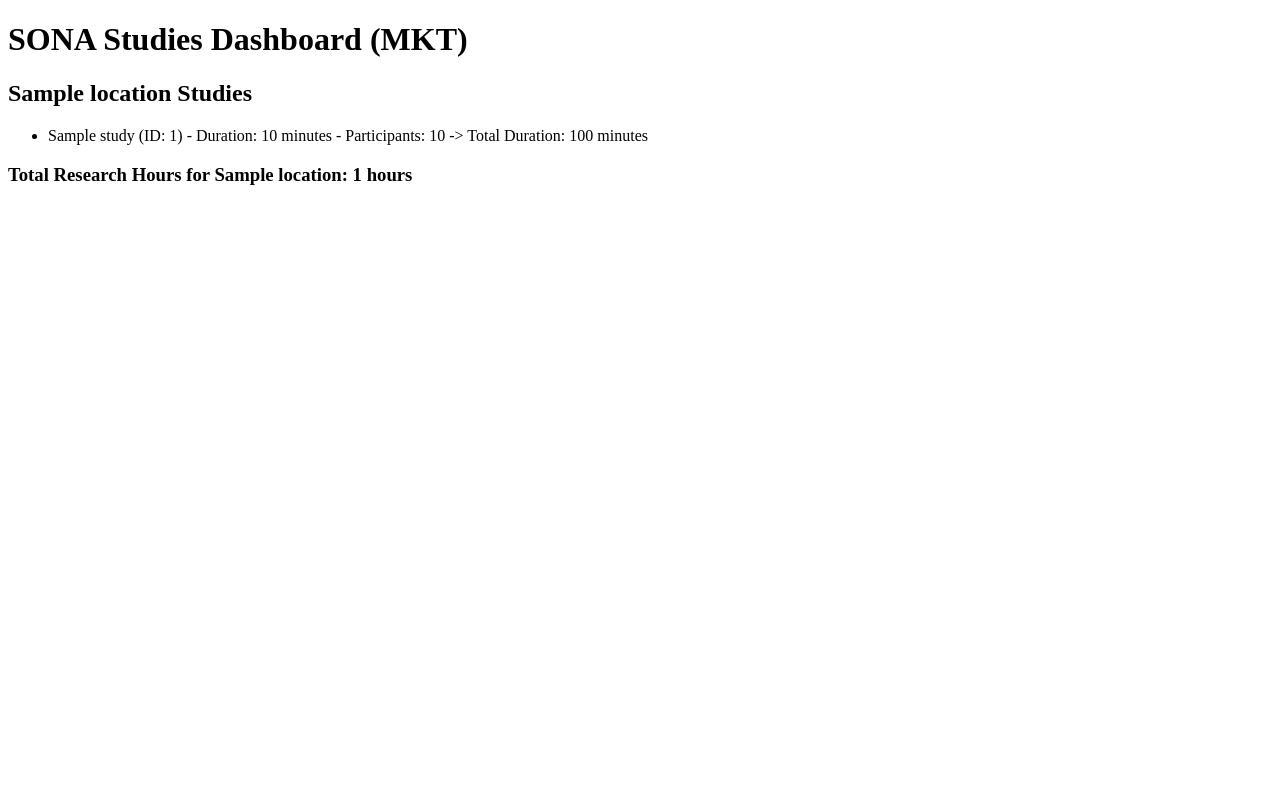
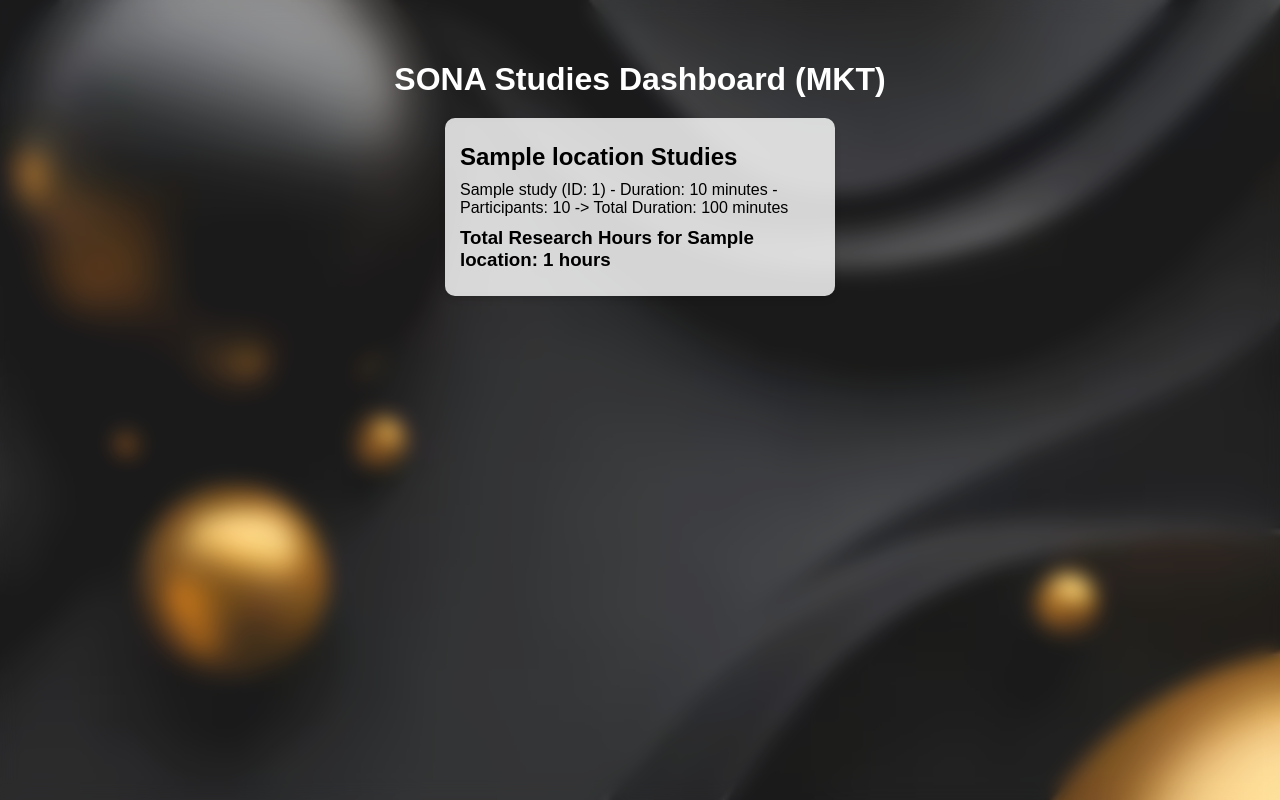
Before and after one commit to LesenmiaoYu/MBRL_ResearchDashboard, a Flask app: template app/templates/index.html in a window 1280 px wide. Run offline with Flask 3, Linux system fonts and the light colour scheme; the template is opened without the code that fills it: most values are stand-ins (such as "Sample title", 1, 10 or a date in 2020).

Commit message:
front end changes

```diff
--- /dev/null
+++ b/app/static/styles.css
@@ -0,0 +1,59 @@
+/* styles.css */
+html, body {
+    height: 100%;
+    margin: 0;
+    font-family: Arial, sans-serif;
+    background: url('../static/backgroundImage.png') no-repeat center center fixed; /* Adjusts background image */
+    background-size: cover; /* Ensures background covers entire viewport */
+}
+
+.glass-effect {
+    min-height: 100vh; /* Minimum height to cover the full viewport height */
+    width: 100%;
+    display: flex;
+    flex-direction: column; /* Organizes children in a column */
+    align-items: center;
+    justify-content: flex-start; /* Starts aligning children from the top */
+    background: rgba(255, 255, 255, 0.1);
+    backdrop-filter: blur(10px);
+    -webkit-backdrop-filter: blur(10px);
+    padding: 20px;
+    box-sizing: border-box;
+}
+
+h1 {
+    color: white;
+    margin-bottom: 20px;
+    padding-top: 20px; /* Adds padding at the top for the header */
+}
+
+.card-container {
+    width: 100%;
+    max-width: 1200px; /* Maximum width of the card container */
+    display: flex;
+    flex-wrap: wrap; /* Allows cards to wrap onto the next line */
+    justify-content: center;
+    gap: 20px;
+}
+
+.card {
+    flex: 1; /* Allows cards to grow and fill the space */
+    min-width: 280px; /* Minimum width of a card */
+    max-width: 360px; /* Maximum width of a card */
+    background: rgba(255, 255, 255, 0.8);
+    backdrop-filter: blur(5px);
+    -webkit-backdrop-filter: blur(5px);
+    border-radius: 10px;
+    padding: 15px;
+    box-shadow: 0 4px 6px rgba(0,0,0,0.1);
+    margin-bottom: 10px; /* Adds margin below each card */
+}
+
+.card h2, .card ul, .card h3 {
+    margin: 10px 0;
+}
+
+ul {
+    list-style-type: none;
+    padding: 0;
+}
--- a/app/templates/index.html
+++ b/app/templates/index.html
@@ -2,11 +2,16 @@
 <html lang="en">
 <head>
     <meta charset="UTF-8">
+    <meta name="viewport" content="width=device-width, initial-scale=1.0">
+    <link rel="stylesheet" href="../static/styles.css">
     <title>SONA Studies Dashboard</title>
 </head>
 <body>
+    <div class="glass-effect">
         <h1>SONA Studies Dashboard (MKT)</h1>
+        <div class="card-container">
             {% for location, data in location_data.items() %}
+            <div class="card">
                 <h2>{{ location.capitalize() }} Studies</h2>
                 <ul>
                     {% for study in data.studies %}
@@ -14,7 +19,9 @@
                     {% endfor %}
                 </ul>
                 <h3>Total Research Hours for {{ location.capitalize() }}: {{ data.total_duration }} hours</h3>
-        <br/>
+            </div>
             {% endfor %}
+        </div>
+    </div>
 </body>
 </html>
```
Also changed, not shown: SETUP.md (added, +25 -0 lines), README.md, app/static/backgroundImage.png (added). Lines whose indentation alone changed are shown as unchanged.
